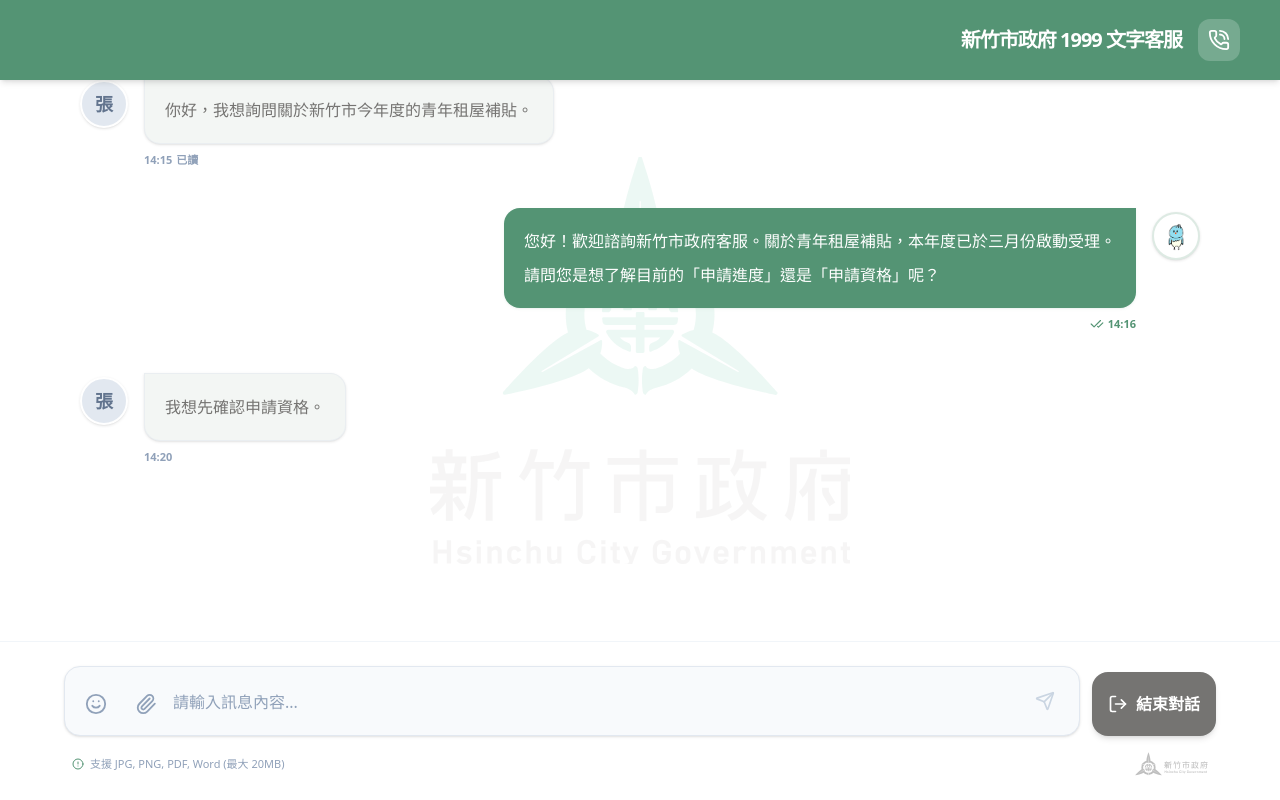
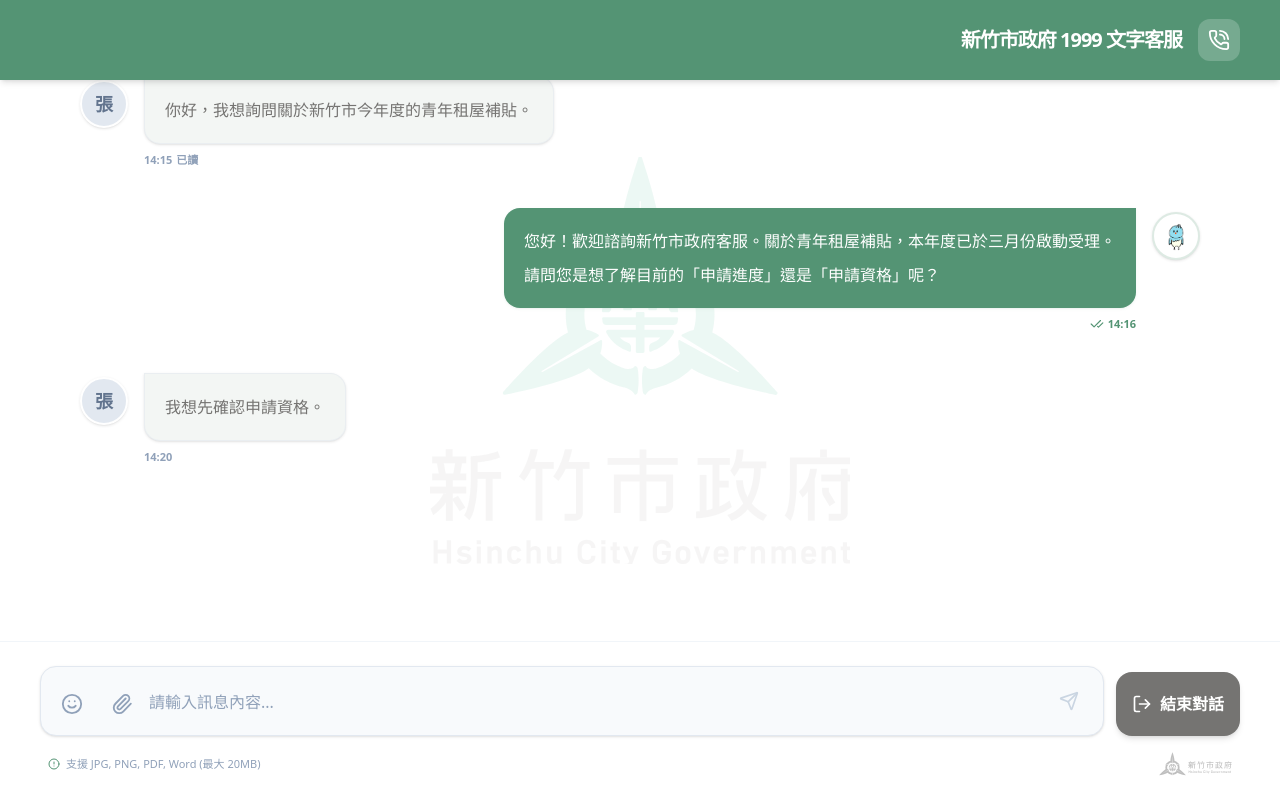
Before and after one commit to ccc551231/call-redesign-2, a Vue app: page /#/customer in a window 1280 px wide. Built offline with nearby package versions, Linux system fonts and the light colour scheme.

Commit message:
Make chat composer full width

```diff
--- a/src/components/ChatPage.vue
+++ b/src/components/ChatPage.vue
@@ -306,7 +306,7 @@
           </div>
         </div>
 
-        <div class="relative mx-auto flex max-w-6xl items-end gap-3">
+        <div class="relative flex w-full items-end gap-3">
           <div
             class="flex flex-1 items-end gap-1 rounded-2xl border border-slate-200 bg-slate-50 p-2 shadow-sm transition-all duration-200 focus-within:border-[#549474]/40 focus-within:bg-white"
           >
@@ -363,7 +363,7 @@
         </div>
 
         <div
-          class="mx-auto mt-4 flex max-w-6xl items-center justify-between px-2 text-[11px] font-medium text-slate-400"
+          class="mt-4 flex w-full items-center justify-between px-2 text-[11px] font-medium text-slate-400"
         >
           <div class="flex items-center gap-1.5">
             <AlertCircle :size="12" class="text-[#549474]" />
```
